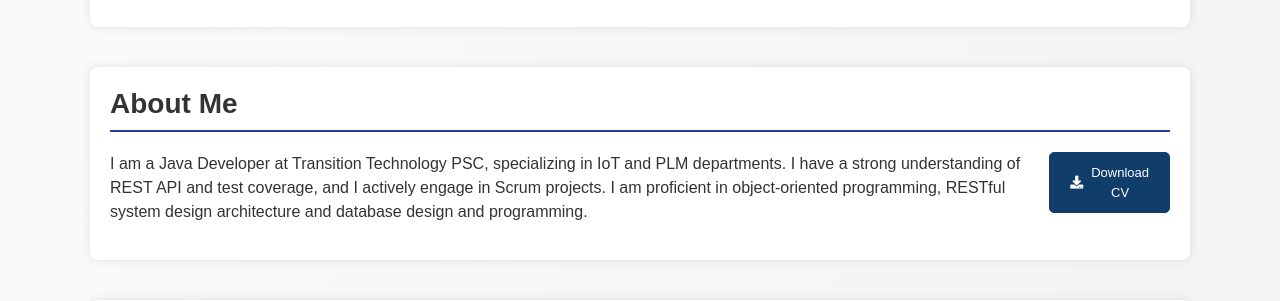
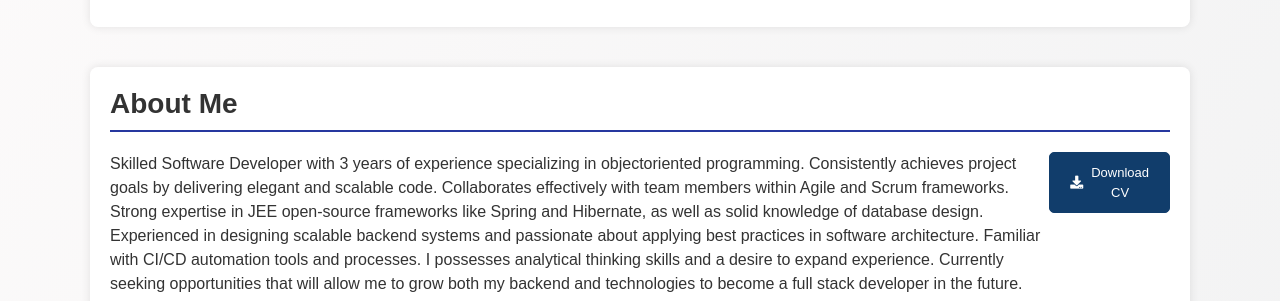
Before and after one commit to PatNiz/personal-page, a website: page index.html in a window 1280 px wide. Shown: the part 499-800 px from the top of the page. Drawn offline with nearby package versions, Linux system fonts and the light colour scheme; animation ran at ten frames a second.

Commit message:
change about me

```diff
--- a/index.html
+++ b/index.html
@@ -48,10 +48,15 @@
         <h2>About Me</h2>
         <div class="about-container">
             <p>
-                I am a Java Developer at Transition Technology PSC, specializing in IoT and PLM departments.
-                I have a strong understanding of REST API and test coverage, and I actively engage in Scrum projects.
-                I am proficient in object-oriented programming, RESTful system design architecture
-                and database design and programming.
+                Skilled Software Developer with 3 years of experience specializing in objectoriented programming. Consistently achieves project goals by delivering elegant
+                and scalable code. Collaborates effectively with team members within Agile and
+                Scrum frameworks. Strong expertise in JEE open-source frameworks like Spring and
+                Hibernate, as well as solid knowledge of database design. Experienced in designing scalable backend systems and passionate about
+                applying best practices in software architecture. Familiar with CI/CD automation
+                tools and processes.
+                I possesses analytical thinking skills and a desire to expand experience. Currently
+                seeking opportunities that will allow me to grow both my backend and technologies
+                to become a full stack developer in the future.
             </p>
 
             <div class="cv-download">
```
